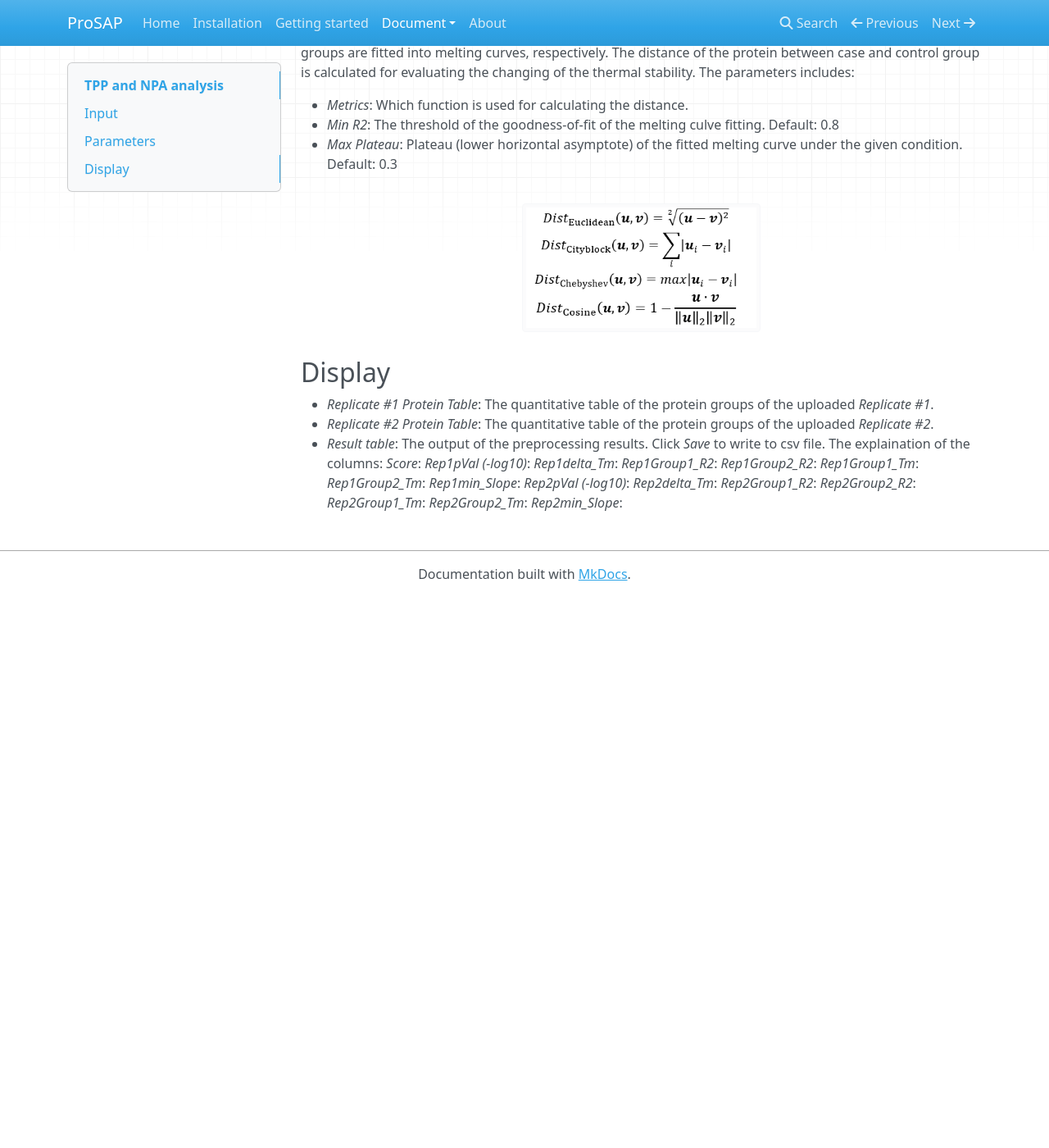
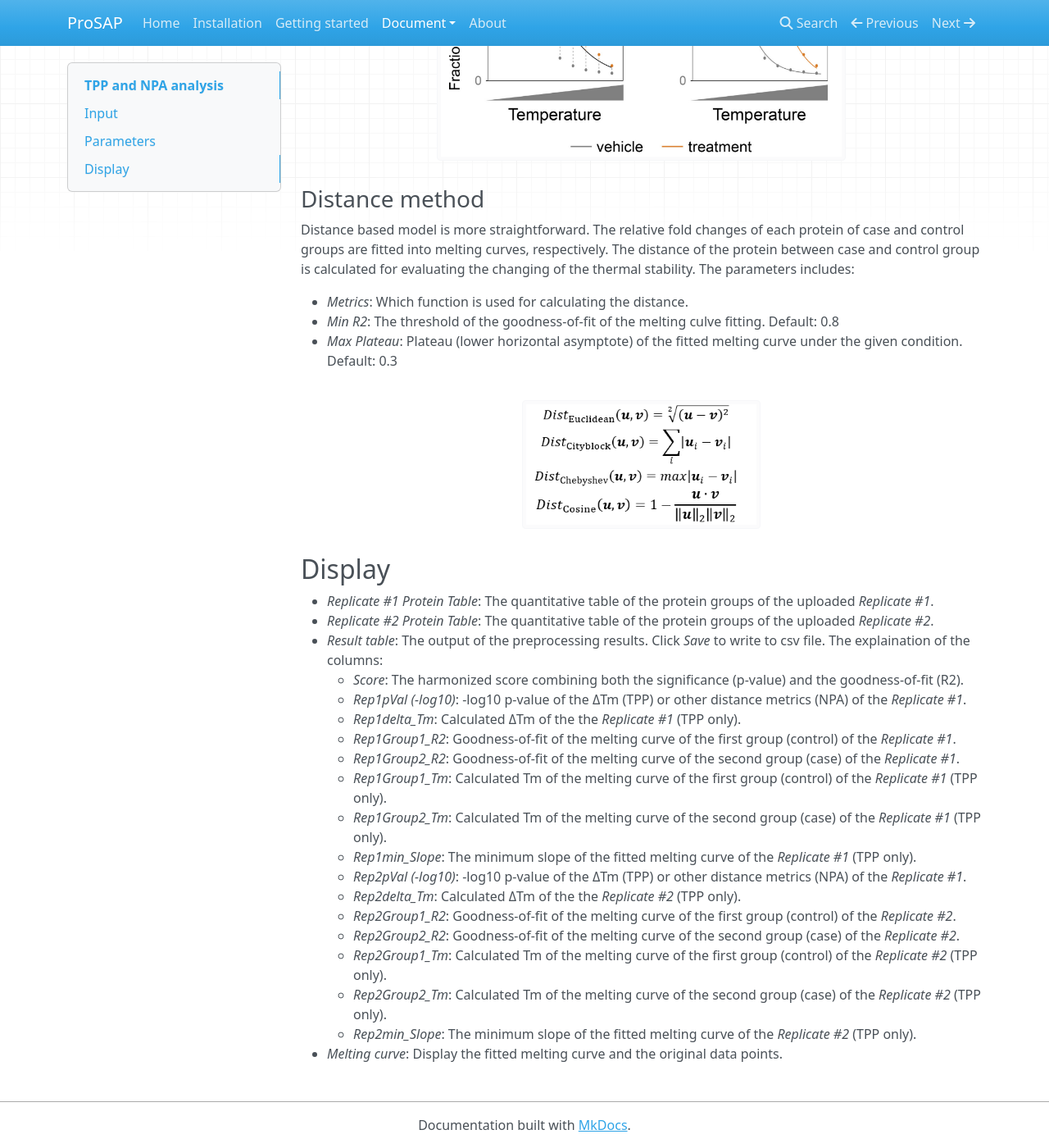
Before and after one commit to hcji/ProSAP_Pages, an MkDocs documentation site: the page built from docs/TPP_NPA.md, in a window 1280 px wide and 1400 px high, scrolled down 1825 px. Shown: the whole window at 82% size. Built offline with MkDocs 1.6.1, drawn with Linux system fonts in a browser that asks for light colours; nearby versions of some CDN libraries; comment, search, counter and statistics services are not loaded; before the commit the page ends 2553 px from its top, so only the background shows below that; some of the changed text lies outside the part shown.

Commit message:
TPP and iTSA

```diff
--- a/docs/TPP_NPA.md
+++ b/docs/TPP_NPA.md
@@ -11,6 +11,18 @@
  Then, select a statistical method for preprocessing the uploaded data with the *Analysis*
  menu. There are three methods for choosing: TPP method, NPARC method and Distance based
  method.
+
+Each data table of the input should include the following columns:
+
+- *Accession*: This column is necessary, which is the ID of the protein. It can be uniprot id
+ or/plus gene name or anything else.
+- *Tx*: These columns should include the relative abundances of each protein. The abundances are
+ normalized by dividing the abundances under 37 C. The *x* in the column name should be replaced
+ with the temperture, which can be integer or float.
+
+If there are values much higher than 1 in your input table, there will be a warning reminding
+ you that the data may be un-normlized. If you are sure that you did, ignore it.
+
 
 ## Parameters
 
@@ -66,18 +78,19 @@
 - *Replicate #1 Protein Table*: The quantitative table of the protein groups of the uploaded *Replicate #1*.
 - *Replicate #2 Protein Table*: The quantitative table of the protein groups of the uploaded *Replicate #2*.
 - *Result table*: The output of the preprocessing results. Click *Save* to write to csv file. The explaination of the columns:
-    *Score*:
-    *Rep1pVal (-log10)*:
-    *Rep1delta_Tm*:
-    *Rep1Group1_R2*:
-    *Rep1Group2_R2*:
-    *Rep1Group1_Tm*:
-    *Rep1Group2_Tm*:
-    *Rep1min_Slope*:
-    *Rep2pVal (-log10)*:
-    *Rep2delta_Tm*:
-    *Rep2Group1_R2*:
-    *Rep2Group2_R2*:
-    *Rep2Group1_Tm*:
-    *Rep2Group2_Tm*:
-    *Rep2min_Slope*:
+    - *Score*: The harmonized score combining both the significance (p-value) and the goodness-of-fit (R2).
+    - *Rep1pVal (-log10)*: -log10 p-value of the ΔTm (TPP) or other distance metrics (NPA) of the *Replicate #1*.
+    - *Rep1delta_Tm*: Calculated ΔTm of the the *Replicate #1* (TPP only).
+    - *Rep1Group1_R2*: Goodness-of-fit of the melting curve of the first group (control) of the *Replicate #1*.
+    - *Rep1Group2_R2*: Goodness-of-fit of the melting curve of the second group (case) of the *Replicate #1*.
+    - *Rep1Group1_Tm*: Calculated Tm of the melting curve of the first group (control) of the *Replicate #1* (TPP only).
+    - *Rep1Group2_Tm*: Calculated Tm of the melting curve of the second group (case) of the *Replicate #1* (TPP only).
+    - *Rep1min_Slope*: The minimum slope of the fitted melting curve of the *Replicate #1* (TPP only).
+    - *Rep2pVal (-log10)*: -log10 p-value of the ΔTm (TPP) or other distance metrics (NPA) of the *Replicate #1*.
+    - *Rep2delta_Tm*: Calculated ΔTm of the the *Replicate #2* (TPP only).
+    - *Rep2Group1_R2*: Goodness-of-fit of the melting curve of the first group (control) of the *Replicate #2*.
+    - *Rep2Group2_R2*: Goodness-of-fit of the melting curve of the second group (case) of the *Replicate #2*.
+    - *Rep2Group1_Tm*: Calculated Tm of the melting curve of the first group (control) of the *Replicate #2* (TPP only).
+    - *Rep2Group2_Tm*: Calculated Tm of the melting curve of the second group (case) of the *Replicate #2* (TPP only).
+    - *Rep2min_Slope*: The minimum slope of the fitted melting curve of the *Replicate #2* (TPP only).
+- *Melting curve*: Display the fitted melting curve and the original data points.
```
Also changed, not shown: docs/PISA_ITSA.md (+17 -0 lines), mkdocs.yml (line endings or trailing spaces).
